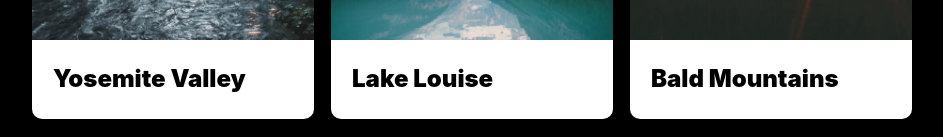
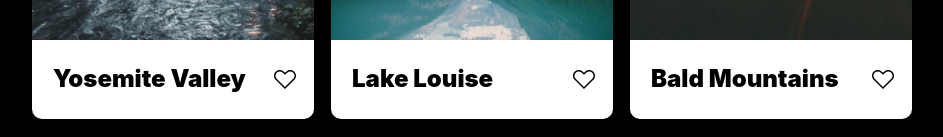
Before and after one commit to Mahal1/se_project_aroundtheus, a plain HTML site: page index.html in a window 1280 px wide. Shown: the part 572-709 px from the top of the page, without its empty margins (168-1111 px from the left). Drawn offline with Linux system fonts and the light colour scheme; a web font is replaced by a local one.

Commit message:
Update card.css

```diff
--- a/blocks/card.css
+++ b/blocks/card.css
@@ -38,7 +38,7 @@
   height: 19px;
   padding: 0;
   border: none;
-  background: transparent url("../images/like-button.svg") center no-repeat;
+  background: transparent url("../images/Vector\ heart.svg") center no-repeat;
   background-size: 22px 19px;
   cursor: pointer;
   transition: opacity 0.3s;
```
